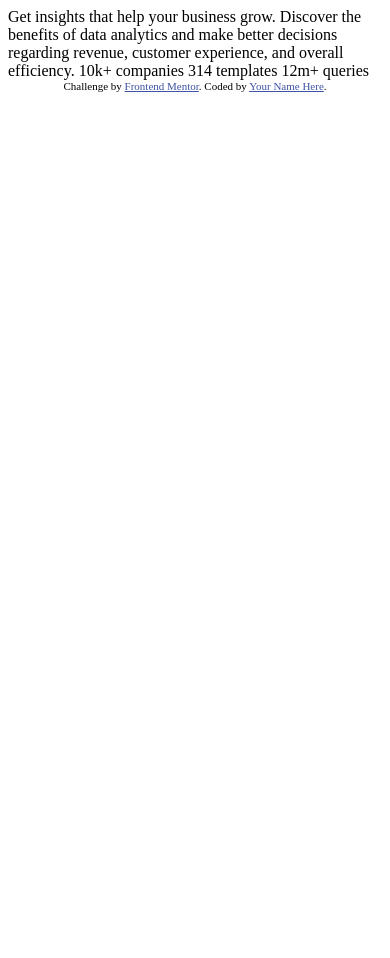
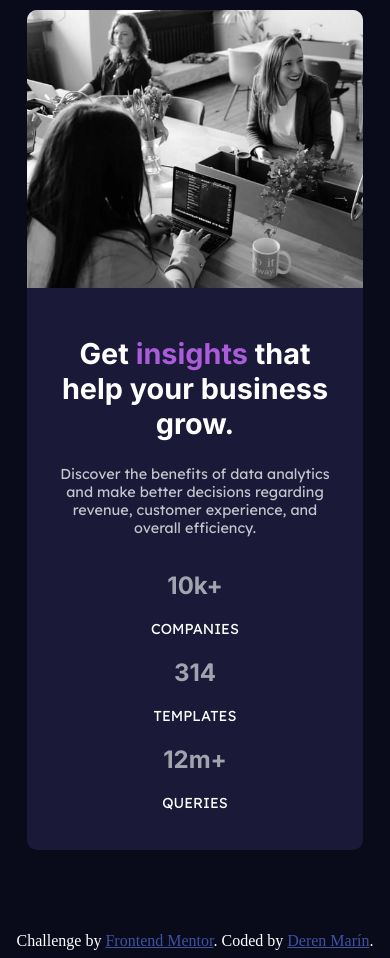
Before and after one commit to MorbitDemon/stats-preview-card-component-main, a plain HTML site: page index.html in a window 390 px wide. Before the commit the page ends 844 px from the top, so only its background shows below. Drawn offline with Linux system fonts and the light colour scheme.

Commit message:
- Wrote the HTML skeleton. - Progress in mobile design.

```diff
--- a/css/styles.css
+++ b/css/styles.css
@@ -1,5 +1,88 @@
+html {
+  --color-primary-300: hsl(277, 64%, 61%); /*(accent)*/
+  --color-primary-700: hsl(244, 38%, 16%); /*(card background)*/
+  --color-primary-900: hsl(233, 47%, 7%); /*(main background)*/
+
+  --color-secondary-100: hsl(0, 0%, 100%); /*(main heading, stats)*/
+  --color-secondary-150: hsla(0, 0%, 100%, 0.75); /*(main paragraph)*/
+  --color-secondary-200: hsla(0, 0%, 100%, 0.6); /*(stat headings)*/
+
+  --font-primary: "Inter", sans-serif;
+  --font-secondary: "Lexend Deca", sans-serif;
+}
+
+body {
+  background-color: var(--color-primary-900);
+  color: white;
+}
+
+main {
+  margin: 0;
+  padding: 0;
+  display: grid;
+  min-height: 100vh;
+  align-items: center;
+}
+
+#card {
+  overflow: hidden;
+  border-radius: 10px;
+  max-width: 90%;
+  margin: auto;
+}
+
+img {
+  max-width: 100%;
+  background: var(--color-primary-300);
+  z-index: 2;
+
+  /*To eliminate the random spacing between the img and div */
+  vertical-align: middle;
+}
+
+#item-content {
+  background-color: var(--color-primary-700);
+  font-family: var(--font-secondary);
+  text-align: center;
+  padding: 1.5rem 2rem;
+  display: flex;
+  flex-direction: column;
+  justify-content: space-between;
+  /* max-width: 33.75rem; */
+}
+
+h1 {
+  font-size: 1.8rem;
+  color: var(--color-secondary-100);
+}
+
+span {
+  color: var(--color-primary-300);
+}
+
+h1,
+h2 {
+  font-family: var(--font-primary);
+}
+
+#item-content p {
+  font-size: 0.9rem;
+  color: var(--color-secondary-150);
+}
+
+h2 {
+  font-size: 1.5rem;
+  color: var(--color-secondary-200);
+}
+
+#benefits p {
+  text-transform: uppercase;
+  color: var(--color-secondary-100);
+}
+
 .attribution {
-  font-size: 11px;
+  margin-top: 5rem;
+  font-size: 1rem;
   text-align: center;
 }
 .attribution a {
--- a/index.html
+++ b/index.html
@@ -1,30 +1,64 @@
 <!DOCTYPE html>
 <html lang="en">
   <head>
-  <meta charset="UTF-8">
-  <meta name="viewport" content="width=device-width, initial-scale=1.0"> <!-- displays site properly based on user's device -->
+    <meta charset="UTF-8" />
+    <meta name="viewport" content="width=device-width, initial-scale=1.0" />
+    <!-- displays site properly based on user's device -->
 
-  <link rel="icon" type="image/png" sizes="32x32" href="./images/favicon-32x32.png">
-  <link rel="stylesheet" href="./css/styles.css">
+    <link rel="preconnect" href="https://fonts.googleapis.com" />
+    <link rel="preconnect" href="https://fonts.gstatic.com" crossorigin />
+    <link
+      href="https://fonts.googleapis.com/css2?family=Inter:wght@400;700&family=Lexend+Deca&display=swap"
+      rel="stylesheet"
+    />
+    <link
+      rel="icon"
+      type="image/png"
+      sizes="32x32"
+      href="./images/favicon-32x32.png"
+    />
+    <link rel="stylesheet" href="./css/styles.css" />
 
     <title>Frontend Mentor | Stats preview card component</title>
-
-  <!-- Feel free to remove these styles or customise in your own stylesheet 👍 -->
   </head>
   <body>
-
-  Get insights that help your business grow.
-
-  Discover the benefits of data analytics and make better decisions regarding revenue, customer
-  experience, and overall efficiency.
-
-  10k+ companies
-  314 templates
-  12m+ queries
+    <main>
+      <section id="card">
+        <img
+          src="./images/image-header-desktop.jpg"
+          alt="Women in a business meeting"
+        />
+        <div id="item-content">
+          <div id="item-info">
+            <h1>Get <span>insights</span> that help your business grow.</h1>
+            <p>
+              Discover the benefits of data analytics and make better decisions
+              regarding revenue, customer experience, and overall efficiency.
+            </p>
+          </div>
+          <div id="benefits">
+            <div class="benefits-data">
+              <h2>10k+</h2>
+              <p>companies</p>
+            </div>
+            <div class="benefits-data">
+              <h2>314</h2>
+              <p>templates</p>
+            </div>
+            <div class="benefits-data">
+              <h2>12m+</h2>
+              <p>queries</p>
+            </div>
+          </div>
+        </div>
+      </section>
+    </main>
 
     <div class="attribution">
-    Challenge by <a href="https://www.frontendmentor.io?ref=challenge" target="_blank">Frontend Mentor</a>.
-    Coded by <a href="#">Your Name Here</a>.
+      Challenge by
+      <a href="https://www.frontendmentor.io?ref=challenge" target="_blank"
+        >Frontend Mentor</a
+      >. Coded by <a href="https://github.com/MorbitDemon">Deren Marín</a>.
     </div>
   </body>
 </html>
```
Lines whose indentation alone changed are shown as unchanged.
